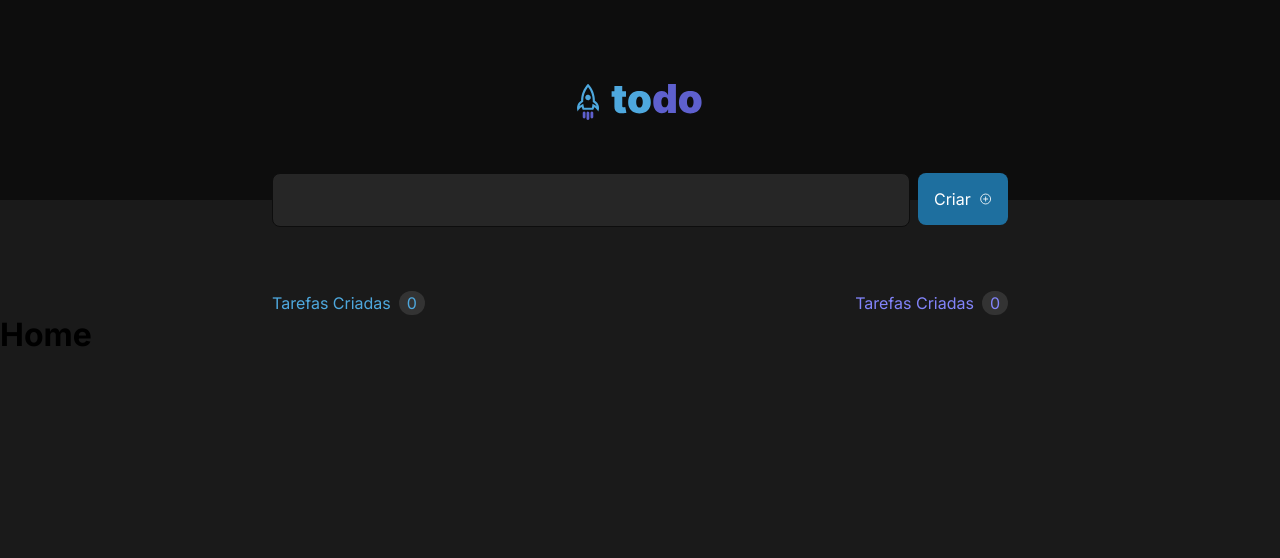
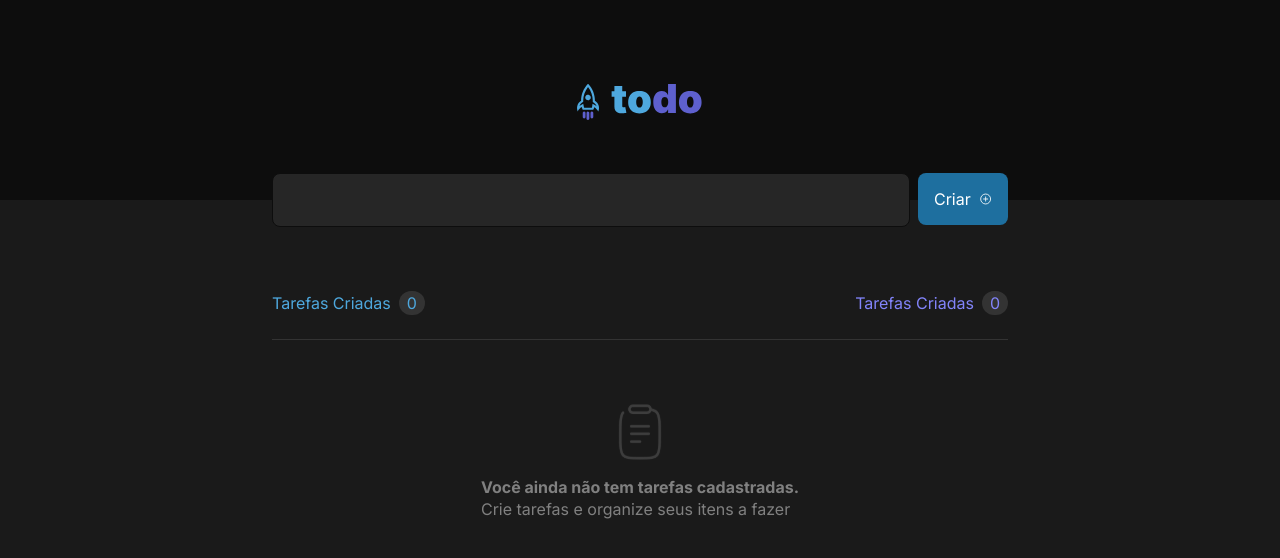
Before and after one commit to guipardi/to-do, a React (Vite) app: page / in a window 1280 px wide. Shown: the top 558 px of the page. Built offline with nearby package versions, Linux system fonts and the light colour scheme.

Commit message:
Subindo o restante da página no NoTasks

```diff
--- a/src/Router.tsx
+++ b/src/Router.tsx
@@ -1,5 +1,5 @@
 import { Route, Routes } from 'react-router-dom'
-import { Home } from './pages/Home'
+import { NoTasks } from './pages/NoTaks'
 import { DefaultLayout } from './layouts/DefaultLayout'
 
 export function Router() {
@@ -7,7 +7,7 @@ export function Router() {
     <Routes>
 
       <Route path='/' element={<DefaultLayout />} >
-        <Route path='/' element={<Home />} />
+        <Route path='/' element={<NoTasks />} />
       </Route>
 
     </Routes>
--- a/src/pages/Home/index.tsx
+++ /dev/null
@@ -1,5 +0,0 @@
-export function Home() {
-  return (
-    <h1>Home</h1>
-  )
-}
--- /dev/null
+++ b/src/pages/NoTaks/index.tsx
@@ -0,0 +1,16 @@
+import { AlertText, ClipboardImg, NoTasksContainer } from "./styles";
+import clipboardImg from "../../assets/clipboard.svg"
+
+export function NoTasks() {
+  return (
+    <NoTasksContainer>
+      <ClipboardImg src={clipboardImg} alt="" />
+
+      <AlertText>
+        <strong>Você ainda não tem tarefas cadastradas.</strong>
+        <br />
+        Crie tarefas e organize seus itens a fazer
+      </AlertText>
+    </NoTasksContainer>
+  )
+}
--- /dev/null
+++ b/src/pages/NoTaks/styles.ts
@@ -0,0 +1,25 @@
+import styled from "styled-components";
+
+export const NoTasksContainer = styled.div`
+  display: flex;
+  flex-direction: column;
+  align-items: center;
+  justify-content: center;
+
+  margin: 1.5rem auto 0 auto;
+  width: 46rem;
+  border-top: 1px solid ${(props) => props.theme["gray-400"]};
+`
+
+export const ClipboardImg = styled.img`
+  margin-top: 4rem;
+`
+
+export const AlertText = styled.p`
+  font-family: 'Inter', sans-serif;
+
+  margin-top: 1rem;
+  color: ${(props) => props.theme["gray-300"]};
+
+  line-height: 22.4px;
+`
```
Also changed, not shown: src/assets/clipboard.svg (added), src/pages/Home/styles.ts (deleted).
